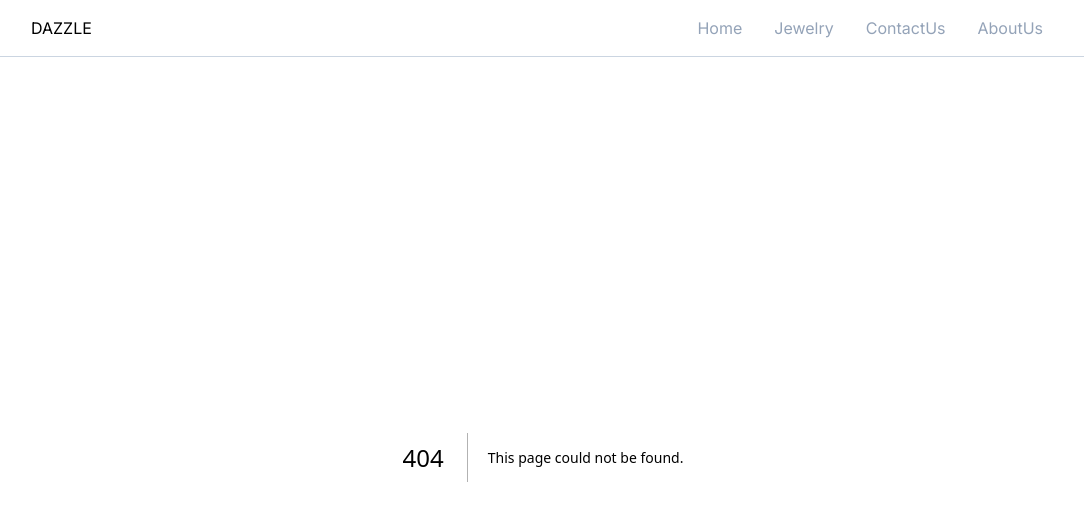
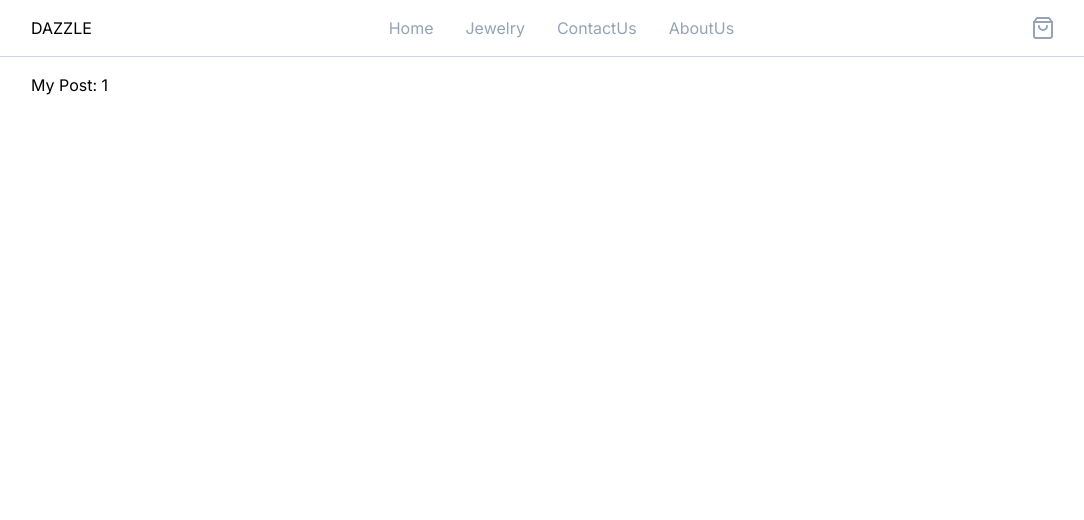
Before and after one commit to Diyana-Mitkova/Dazzle, a Next.js app in the folder frontend/: page /jewelry/1 in a window 1280 px wide. Before the commit this address had no page. Shown: the top 520 px of the page, without its empty margins (97-1181 px from the left). Built offline with nearby package versions, Linux system fonts and the light colour scheme.

Commit message:
create dynamic page and format

```diff
--- /dev/null
+++ b/frontend/src/app/jewelry/[slug]/page.tsx
@@ -0,0 +1,4 @@
+type PageProps = { params: { slug: string } };
+export default function Page({ params }: PageProps) {
+  return <div>My Post: {params.slug}</div>;
+}
--- a/frontend/src/app/layout.tsx
+++ b/frontend/src/app/layout.tsx
@@ -18,10 +18,8 @@ export default function RootLayout({
   return (
     <html lang="en">
       <body className={inter.className}>
-
-      <Nav/>
-      {children}
-
+        <Nav />
+        <div className="container max-w-5xl mx-auto mt-4">{children}</div>
       </body>
     </html>
   );
--- a/frontend/src/components/nav/nav.tsx
+++ b/frontend/src/components/nav/nav.tsx
@@ -1,22 +1,50 @@
+import { ShoppingBag } from "lucide-react";
 import Link from "next/link";
 
 export default function Nav() {
   return (
     <nav className="py-2 border-b border-slate-300">
       <div className="container mx-auto max-w-5xl flex flex-row items-center justify-between">
-
         <p>DAZZLE</p>
         <ul className=" flex flex-row gap-2">
-
-      <li><Link href="/" className="block py-2 px-3 text-slate-400 hover:text-pink-600">Home</Link></li>
-    <li><Link href="/jewelry" className="block py-2 px-3  text-slate-400 hover:text-pink-600">Jewelry</Link></li>
-    <li><Link href="/contact-us"className="block py-2 px-3 text-slate-400 hover:text-pink-600">ContactUs</Link></li>
-    <li> <Link href="/about-us"className="block py-2 px-3 text-slate-400 hover:text-pink-600">AboutUs</Link></li>
-
+          <li>
+            <Link
+              href="/"
+              className="block py-2 px-3 text-slate-400 hover:text-pink-600"
+            >
+              Home
+            </Link>
+          </li>
+          <li>
+            <Link
+              href="/jewelry"
+              className="block py-2 px-3  text-slate-400 hover:text-pink-600"
+            >
+              Jewelry
+            </Link>
+          </li>
+          <li>
+            <Link
+              href="/contact-us"
+              className="block py-2 px-3 text-slate-400 hover:text-pink-600"
+            >
+              ContactUs
+            </Link>
+          </li>
+          <li>
+            {" "}
+            <Link
+              href="/about-us"
+              className="block py-2 px-3 text-slate-400 hover:text-pink-600"
+            >
+              AboutUs
+            </Link>
+          </li>
         </ul>
+        <div>
+          <ShoppingBag className="cursor-pointer text-slate-400 hover:text-pink-600"/>
+        </div>
       </div>
     </nav>
   );
-
-
 }
```
Also changed, not shown: frontend/package.json (+6 -5 lines), 1 other file (tests, documents, lock files or other folders). Lines whose indentation alone changed are shown as unchanged.
